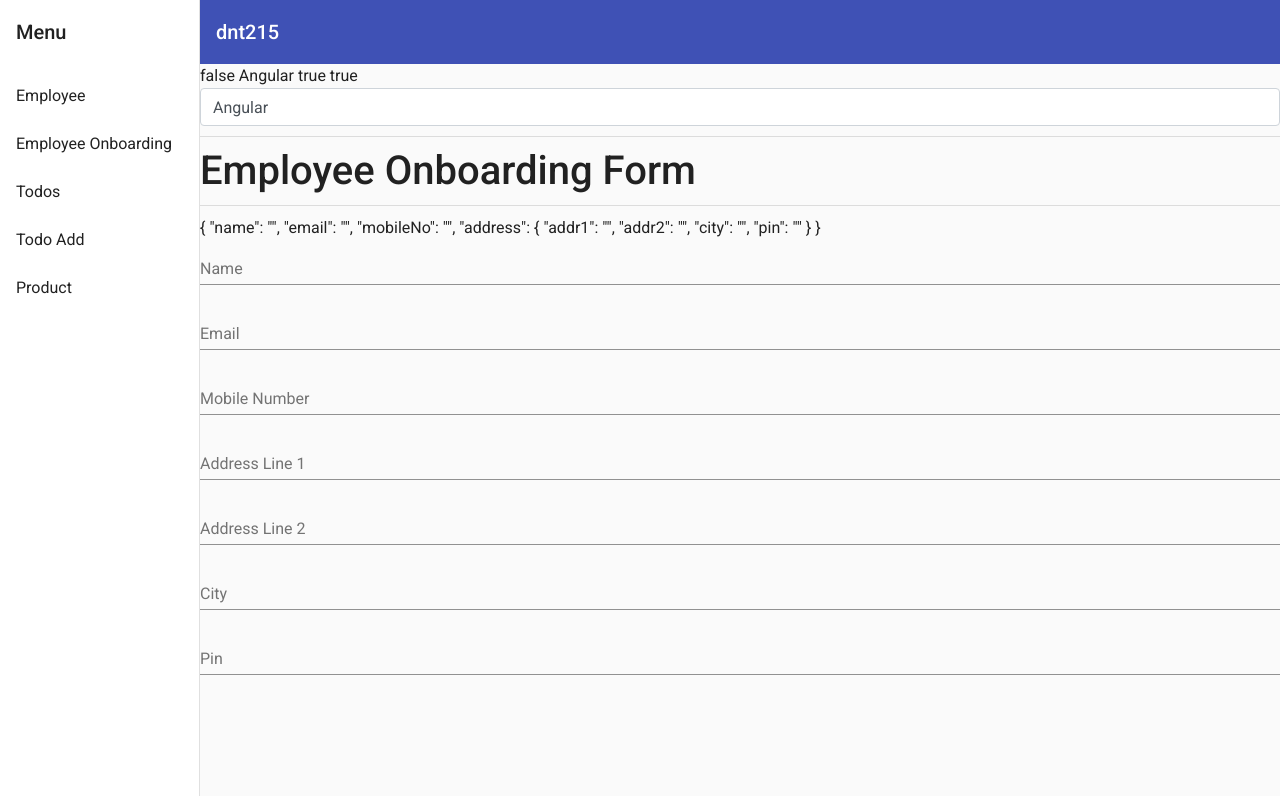
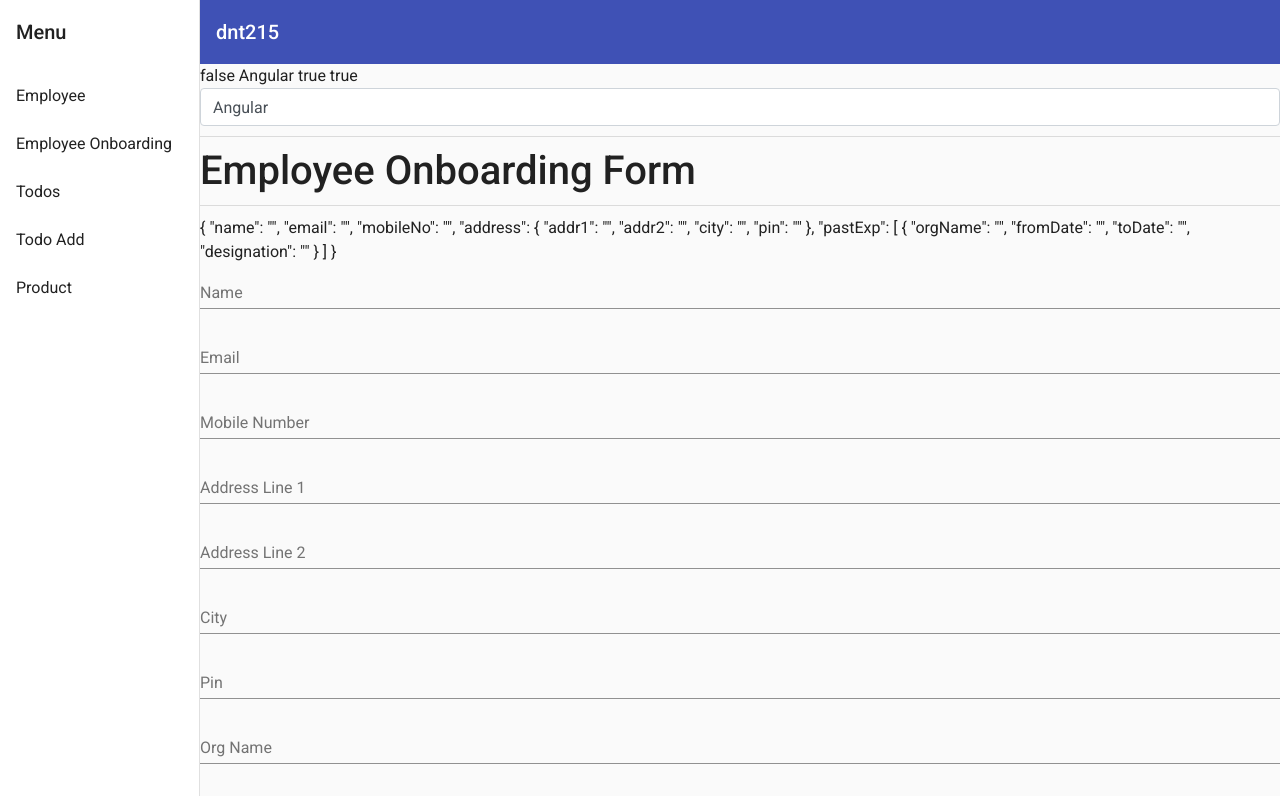
Before and after one commit to santoshyadavdev/dnt215, an Angular app: page /employee/onboarding in a window 1280 px wide. Shown: the top 796 px of the page. Built offline with nearby package versions, Linux system fonts and the light colour scheme.

Commit message:
added formarray

```diff
--- a/src/app/employee/employee-onboarding/employee-onboarding.component.html
+++ b/src/app/employee/employee-onboarding/employee-onboarding.component.html
@@ -37,4 +37,22 @@
       <input matInput formControlName="pin" placeholder="Pin">
     </mat-form-field>
   </div>
+  <div formArrayName="pastExp">
+    <div *ngFor="let exp of pastExp.controls;let i=index">
+      <div [formGroupName]="i">
+        <mat-form-field>
+          <input matInput formControlName="orgName" placeholder="Org Name">
+        </mat-form-field>
+        <mat-form-field>
+          <input matInput formControlName="fromDate" placeholder="From Date">
+        </mat-form-field>
+        <mat-form-field>
+          <input matInput formControlName="toDate" placeholder="To Date">
+        </mat-form-field>
+        <mat-form-field>
+          <input matInput formControlName="designation" placeholder="Designation">
+        </mat-form-field>
+      </div>
+    </div>
+  </div>
 </form>
--- a/src/app/employee/employee-onboarding/employee-onboarding.component.ts
+++ b/src/app/employee/employee-onboarding/employee-onboarding.component.ts
@@ -1,5 +1,5 @@
 import { Component, OnInit } from '@angular/core';
-import { FormControl, FormGroup, FormBuilder } from '@angular/forms';
+import { FormControl, FormGroup, FormBuilder, FormArray } from '@angular/forms';
 
 @Component({
   selector: 'app-employee-onboarding',
@@ -8,6 +8,9 @@ import { FormControl, FormGroup, FormBuilder } from '@angular/forms';
 })
 export class EmployeeOnboardingComponent implements OnInit {
 
+  get pastExp() {
+    return this.onbardingForm.get('pastExp') as FormArray;
+  }
   search: FormControl = new FormControl('Angular');
 
   onbardingForm: FormGroup;
@@ -24,8 +27,18 @@ export class EmployeeOnboardingComponent implements OnInit {
         addr2: new FormControl(''),
         city: new FormControl(''),
         pin: new FormControl(''),
-      })
+      }),
+      pastExp: this.fb.array([
+        this.fb.group({
+          orgName: new FormControl(''),
+          fromDate: new FormControl(''),
+          toDate: new FormControl(''),
+          designation: new FormControl('')
+        })
+      ])
     })
+
+    // this.onbardingForm.addControl('id', new FormControl());
   }
 
 }
```
